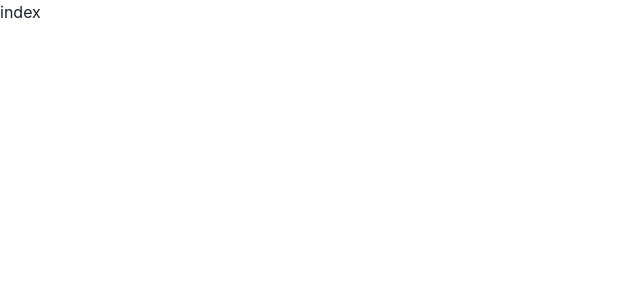
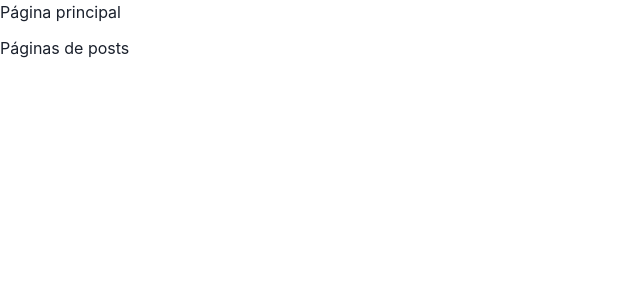
Before and after one commit to Gustaxz/forum_vile, a Next.js app: page / in a window 1280 px wide. Shown: the top 300 px of the page, without its empty margins (0-640 px from the left). Built offline with nearby package versions, Linux system fonts and the light colour scheme.

Commit message:
(vercel deploy): problemas de tipagem no useRef

```diff
--- a/components/postsPage/CreatePostModal.tsx
+++ b/components/postsPage/CreatePostModal.tsx
@@ -45,7 +45,7 @@ const CreatePostModal = () => {
 	const { isOpen, onOpen, onClose } = useDisclosure()
 
 	const editorRef = useRef<IEditorRef>()
-	const multiSelectRef = useRef<Multiselect>()
+	const multiSelectRef = useRef<any>()
 
 	const [selectedImages, setSelectedImages] = useState<FileList>()
 	const [selectedOtherFiles, setSelectedOtherFiles] = useState<FileList>()
--- a/pages/index.tsx
+++ b/pages/index.tsx
@@ -1,4 +1,5 @@
 import Head from "next/head"
+import Link from "next/link"
 
 export default function Home() {
 	return (
@@ -9,7 +10,10 @@ export default function Home() {
 				<link rel="icon" href="/favicon.ico" />
 			</Head>
 
-			<div>index</div>
+			<div className="flex gap-3 flex-col">
+				<p>Página principal</p>
+				<Link href="/posts/pca" >Páginas de posts</Link>
+			</div>
 		</div>
 	)
 }
```
